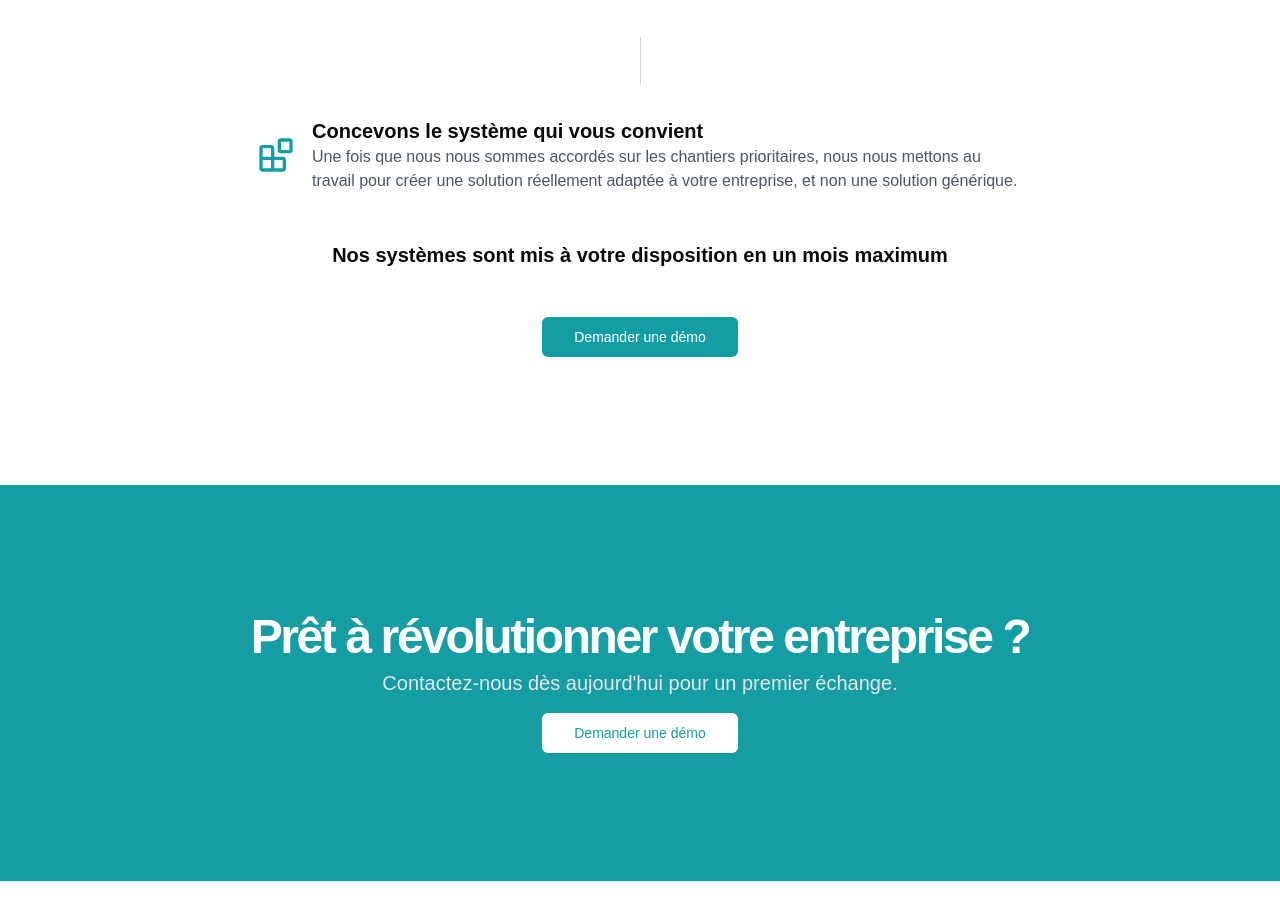
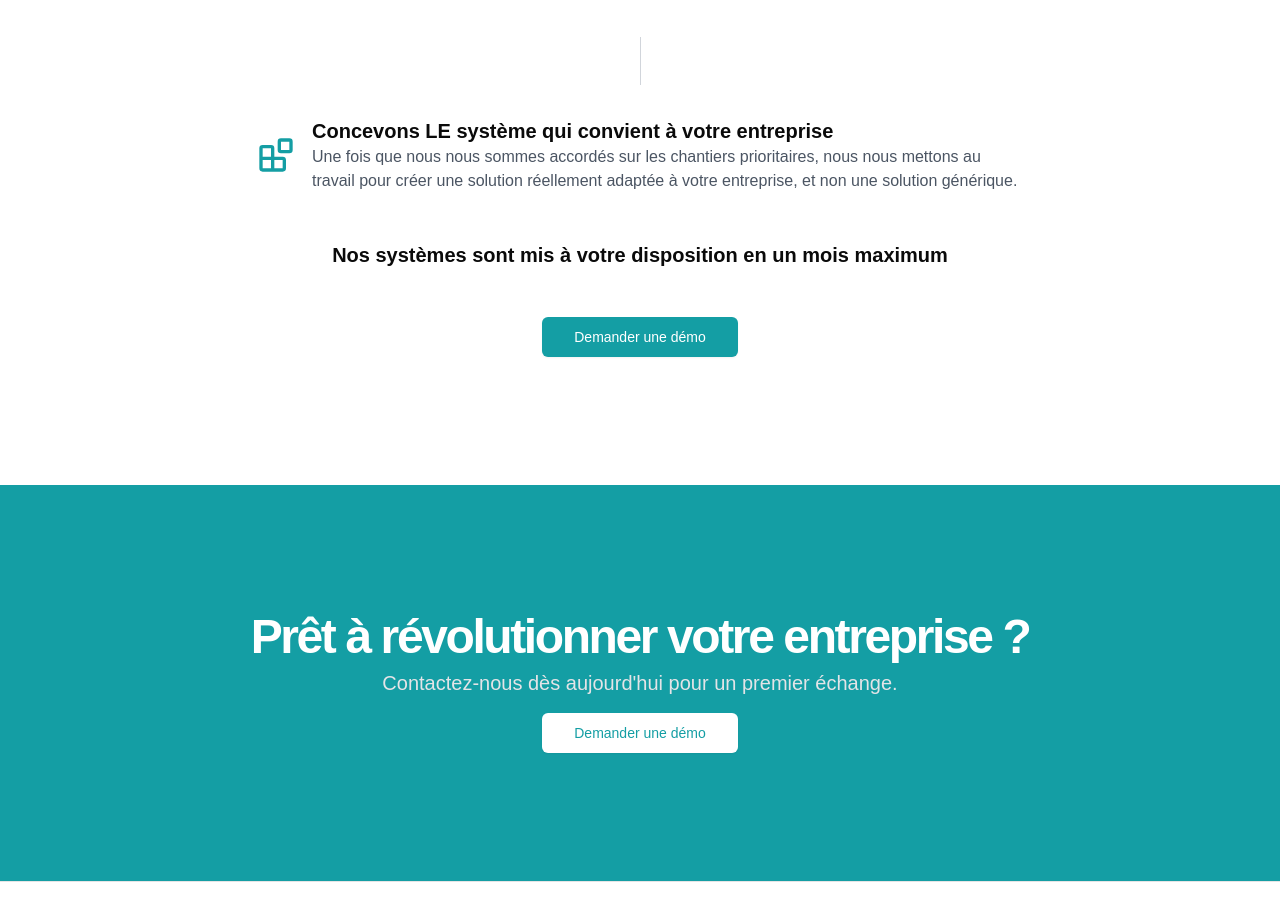
Before and after one commit to MaximeDde/autoscript-lp, a Next.js app: page / in a window 1280 px wide. Shown: the part 3507-4413 px from the top of the page. Built offline with nearby package versions, Linux system fonts and the light colour scheme.

Commit message:
Changement méthode

```diff
--- a/components/landing-page.tsx
+++ b/components/landing-page.tsx
@@ -480,7 +480,7 @@ export function LandingPage() {
                   </div>
                   <div>
                     <h3 className="text-xl font-semibold">
-                      Concevons le système qui vous convient
+                      Concevons LE système qui convient à votre entreprise
                     </h3>
                     <p className="text-gray-600">
                       Une fois que nous nous sommes accordés sur les chantiers prioritaires, nous nous mettons au travail pour créer une solution réellement adaptée à votre entreprise, et non une solution générique.
```
